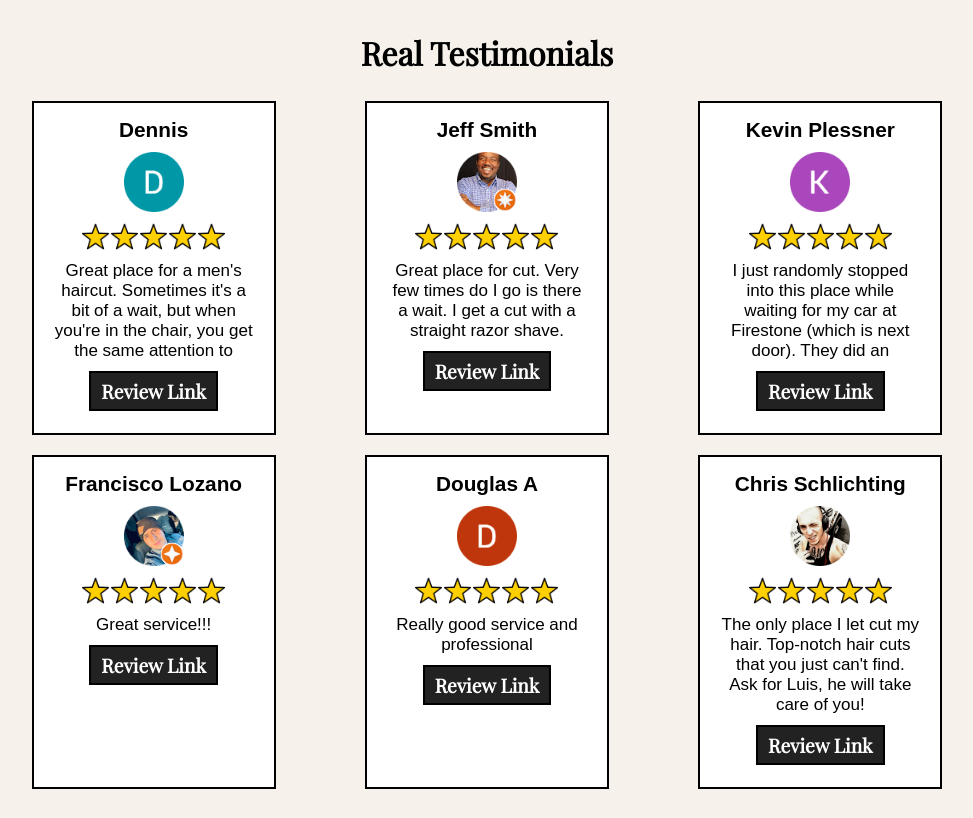
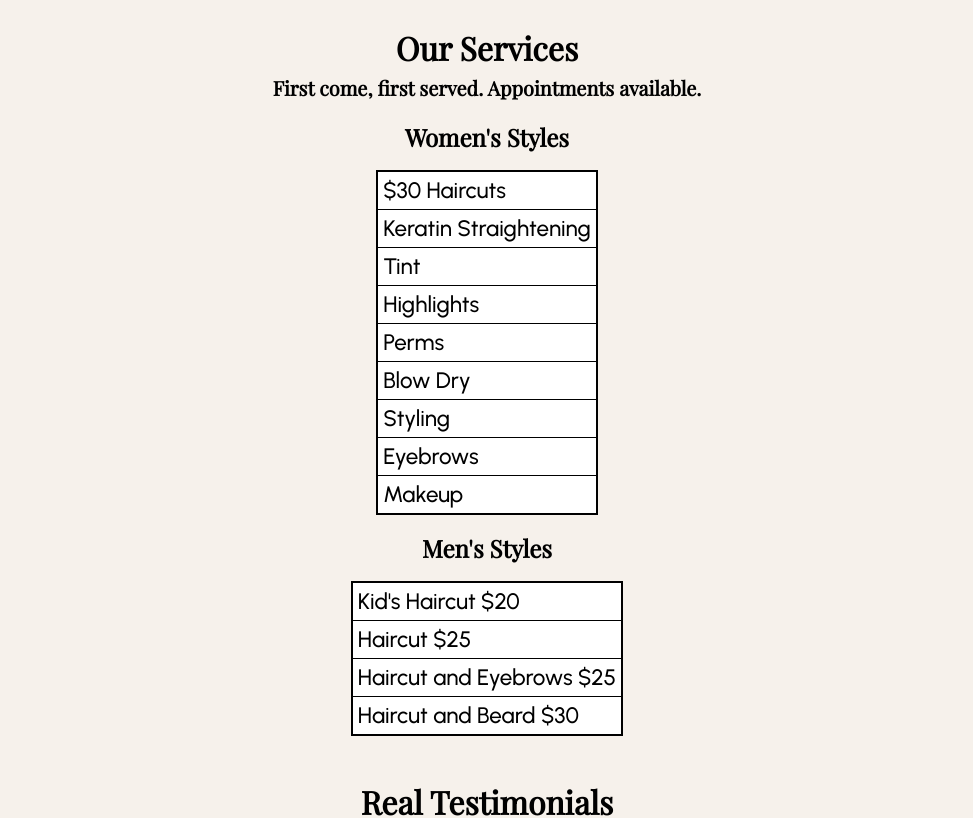
Before and after one commit to isaiahxs/isaulas, a React (Create React App) app: page / in a window 1280 px wide. Shown: the part 1140-1958 px from the top of the page, without its empty margins (153-1126 px from the left). Built offline with nearby package versions, Linux system fonts and the light colour scheme; a web font is replaced by a local one.

Commit message:
added our services section

```diff
--- a/src/components/GlenBurnie/GBHero/GBHero.css
+++ b/src/components/GlenBurnie/GBHero/GBHero.css
@@ -114,6 +114,13 @@
 }
 
 @media screen and (max-width: 1000px) {
+
+    .title,
+    .location,
+    .description {
+        text-align: center;
+    }
+
     .hero-section {
         flex-direction: column;
     }
--- a/src/components/GlenBurnie/GBHero/index.js
+++ b/src/components/GlenBurnie/GBHero/index.js
@@ -10,6 +10,11 @@ import instagram from '../../../assets/icons/instagram-logo.svg';
 import './GBHero.css';
 
 export default function GBHero() {
+    const scrollToSection = (sectionId) => {
+        const sectionElement = document.getElementById(sectionId);
+        sectionElement.scrollIntoView({ behavior: 'smooth' });
+    };
+
     return (
         <header className='header-container'>
             <div className='hero-section'>
@@ -31,11 +36,11 @@ export default function GBHero() {
                     {/*Walk-ins are welcome, but appointments are preferred. We look forward to seeing you soon!*/}
 
                     <div className='hero-buttons-container'>
-                        <button className='view-services-hero'>
+                        <button className='view-services-hero' onClick={() => scrollToSection('services')}>
                             View Services
                         </button>
 
-                        <button className='view-reviews-hero'>
+                        <button className='view-reviews-hero' onClick={() => scrollToSection('reviews')}>
                             View Reviews
                         </button>
                     </div>
@@ -81,40 +86,6 @@ export default function GBHero() {
                             </div>
                         </div>
                     </div>
-
-                    {/* <div className='contact-container urbanist'>
-                        <div className='contact-heading-container'>
-                            <h3 className='contact-heading-text playfair'>Contact Us</h3>
-                        </div>
-
-                        <a href="https://www.google.com/maps/place/Isaula's+Beauty+Salon+LLC/@39.1592102,-76.6207809,15z/data=!4m6!3m5!1s0x89b7fcdd79a6aeed:0xa55be85257c1581f!8m2!3d39.1592102!4d-76.6207809!16s%2Fg%2F1v8l0hr7?entry=ttu">
-                            <div className='footer-icon-container'>
-                                <img src={map_pin} className='footer-icon' alt='Map Pin Icon' />
-                                <p className='footer-icon-description'>7574 Ritchie Hwy, Glen Burnie, MD 21061</p>
-                            </div>
-                        </a>
-
-                        <div className='footer-icon-container'>
-                            <img src={phone} className='footer-icon' alt='Phone Icon' />
-                            <p className='footer-icon-description'>
-                                <a href='tel:+14107606422'>(410) 760-6422</a>
-                            </p>
-                        </div>
-
-                        <a href="https://www.facebook.com/IsaulasBeautySalonII" target='_blank' rel='noopener noreferrer'>
-                            <div className='footer-icon-container'>
-                                <img src={facebook} className='footer-icon' alt='Facebook Logo' />
-                                <p className='footer-icon-description'>Facebook</p>
-                            </div>
-                        </a>
-
-                        <a href='https://www.instagram.com/isaulasbs/' target='_blank' rel='noopener noreferrer'>
-                            <div className='footer-icon-container'>
-                                <img src={instagram} className='footer-icon' alt='Instagram Logo' />
-                                <p className='footer-icon-description'>Instagram</p>
-                            </div>
-                        </a>
-                    </div> */}
                 </div>
             </div>
         </header>
--- a/src/components/GlenBurnie/GBHomePage/index.js
+++ b/src/components/GlenBurnie/GBHomePage/index.js
@@ -2,15 +2,26 @@ import Navigation from '../../Shared/Navigation';
 import Footer from '../../Shared/Footer';
 import GBHero from '../GBHero';
 import GBGallery from '../GBGallery';
+import GBServices from '../GBServices';
 import GBTestimonials from '../GBTestimonials';
 
 export default function GBHomePage() {
     return (
         <div>
             <Navigation />
+
             <GBHero />
+
             <GBGallery />
-            <GBTestimonials />
+
+            <div id='services'>
+                <GBServices />
+            </div>
+
+            <div id='reviews'>
+                <GBTestimonials />
+            </div>
+
             <Footer />
         </div>
     )
--- /dev/null
+++ b/src/components/GlenBurnie/GBServices/GBServices.css
@@ -0,0 +1,71 @@
+.services-section {
+    margin-top: 45px;
+}
+
+.services-container {
+    display: flex;
+    align-items: center;
+    flex-direction: column;
+}
+
+.services-heading {
+    margin-bottom: 5px;
+}
+
+.services-subheading {
+    text-align: center;
+    margin-top: 0px;
+}
+
+.services-tables {
+    display: flex;
+    flex-direction: column;
+    align-items: center;
+}
+
+.table-heading-container {
+    display: flex;
+    justify-content: center;
+    text-align: center;
+}
+
+table {
+    background-color: white;
+}
+
+td {
+    border: 1px solid black;
+}
+
+.services-lists {
+    display: flex;
+    flex-direction: column;
+    align-items: center;
+}
+
+.services-lists ul {
+    background-color: white;
+}
+
+.list-heading {
+    font-size: 1.5rem;
+    text-align: center;
+    margin-top: 0px;
+    margin-bottom: 0px;
+}
+
+.style-list {
+    border: 2px solid black;
+}
+
+.style-list li {
+    font-size: 1.4rem;
+    font-weight: 500;
+    font-family: 'Urbanist', sans-serif;
+    /* border-top: 1px solid black; */
+    padding: 5px;
+}
+
+.style-list li:not(:first-child) {
+    border-top: 1px solid black;
+}
--- /dev/null
+++ b/src/components/GlenBurnie/GBServices/index.js
@@ -0,0 +1,122 @@
+import './GBServices.css';
+
+export default function GBServices() {
+    return (
+        // <div className="services-section">
+        //     <div className="home-header-container">
+        //         <h2 className="home-header">Our Services</h2>
+        //     </div>
+        //     <div>first come first serve, appointments too</div>
+        //     <div className="female-cuts">
+        //         $30 Haircuts
+        //         Keratin Straightening
+        //         Tint
+        //         Highlights
+        //         Perms
+        //         Blow Dry
+        //         Styling
+        //         Eyebrows
+        //         Makeup
+        //     </div>
+
+        //     <div className='male-cuts'>
+        //         Kids Haircut $20
+        //         Haircut $25
+        //         Haircut and Eyebrows $25
+        //         Haircut and Beard $30
+        //     </div>
+        // </div>
+
+
+
+
+
+
+        // <div className="services-section">
+        //     <div className="home-header-container services-container">
+        //         <h2 className="home-header services-heading">Our Services</h2>
+        //         <h3 className='services-subheading'>First come, first served. Appointments available.</h3>
+        //     </div>
+
+        //     <div className='services-tables'>
+        //         <div className="female-cuts">
+        //             <div className='table-heading-container'>
+        //                 <h3 className='table-heading'>Female Cuts</h3>
+        //             </div>
+        //             <table>
+        //                 <tr>
+        //                     <td>$30 Haircuts</td>
+        //                     <td>Keratin Straightening</td>
+        //                     <td>Tint</td>
+        //                     <td>Highlights</td>
+        //                 </tr>
+        //                 <tr>
+        //                     <td>Perms</td>
+        //                     <td>Blow Dry</td>
+        //                     <td>Styling</td>
+        //                     <td>Eyebrows</td>
+        //                 </tr>
+        //                 <tr>
+        //                     <td>Makeup</td>
+        //                     <td></td>
+        //                     <td></td>
+        //                     <td></td>
+        //                 </tr>
+        //             </table>
+        //         </div>
+
+        //         <div className='male-cuts'>
+        //             <div className='table-heading-container'>
+        //                 <h3 className='table-heading'>Male Cuts</h3>
+        //             </div>
+        //             <table>
+        //                 <tr>
+        //                     <td>Kids Haircut $20</td>
+        //                     <td>Haircut $25</td>
+        //                 </tr>
+        //                 <tr>
+        //                     <td>Haircut and Eyebrows $25</td>
+        //                     <td>Haircut and Beard $30</td>
+        //                 </tr>
+        //             </table>
+        //         </div>
+        //     </div>
+        // </div>
+
+
+
+        <div className="services-section">
+            <div className="home-header-container services-container">
+                <h2 className="home-header services-heading">Our Services</h2>
+                <h3 className='services-subheading'>First come, first served. Appointments available.</h3>
+            </div>
+
+            <div className='services-lists'>
+                <div className="female-cuts">
+                    <h3 className='list-heading'>Women's Styles</h3>
+                    <ul className='style-list'>
+                        <li>$30 Haircuts</li>
+                        <li>Keratin Straightening</li>
+                        <li>Tint</li>
+                        <li>Highlights</li>
+                        <li>Perms</li>
+                        <li>Blow Dry</li>
+                        <li>Styling</li>
+                        <li>Eyebrows</li>
+                        <li>Makeup</li>
+                    </ul>
+                </div>
+
+                <div className='male-cuts'>
+                    <h3 className='list-heading'>Men's Styles</h3>
+                    <ul className='style-list'>
+                        <li>Kid's Haircut $20</li>
+                        <li>Haircut $25</li>
+                        <li>Haircut and Eyebrows $25</li>
+                        <li>Haircut and Beard $30</li>
+                    </ul>
+                </div>
+            </div>
+        </div>
+    )
+}
--- a/src/components/GlenBurnie/GBTestimonials/GBTestimonials.css
+++ b/src/components/GlenBurnie/GBTestimonials/GBTestimonials.css
@@ -1,11 +1,12 @@
 .testimonials-section {
     padding: 30px;
+    padding-top: 0px;
     max-width: 1000px;
     display: flex;
     flex-direction: column;
     justify-content: center;
     margin: auto;
-    margin-top: 20px;
+    /* margin-top: 20px; */
 }
 
 .home-header-container {
```
